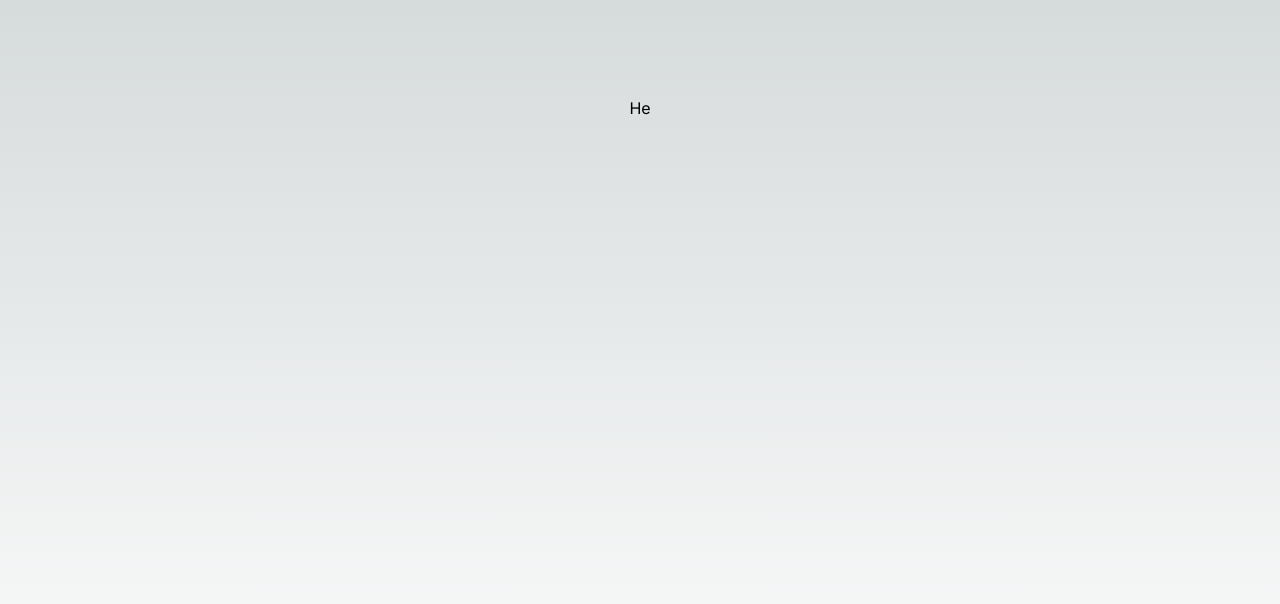
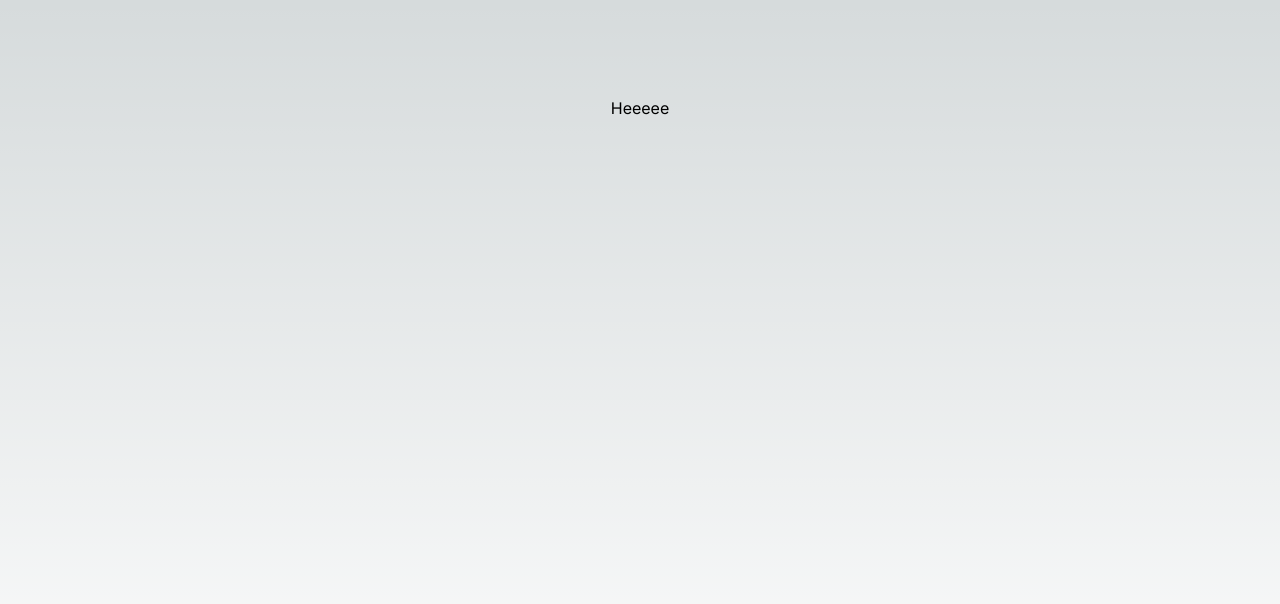
Before and after one commit to punarva10/AeosGPT, a Next.js app: page / in a window 1280 px wide. Shown: the top 604 px of the page. Built offline with nearby package versions, Linux system fonts and the light colour scheme.

Commit message:
name change

```diff
--- a/src/app/page.tsx
+++ b/src/app/page.tsx
@@ -3,7 +3,7 @@ import Image from "next/image";
 export default function Home() {
   return (
     <main className="flex min-h-screen flex-col items-center justify-between p-24">
-      He
+      Heeeee
     </main>
   );
 }
```
